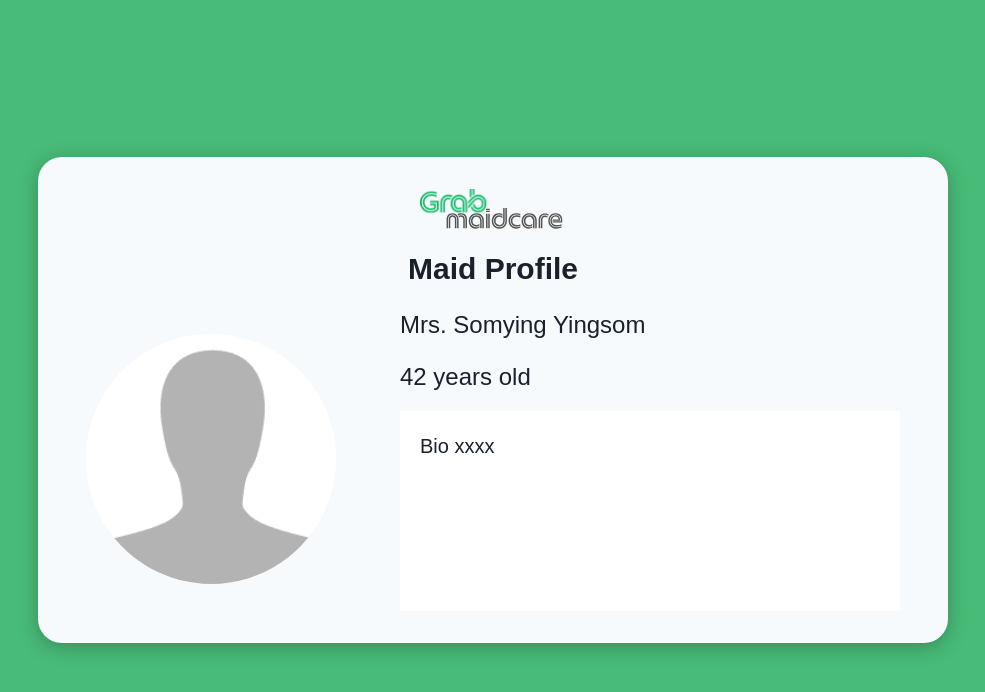
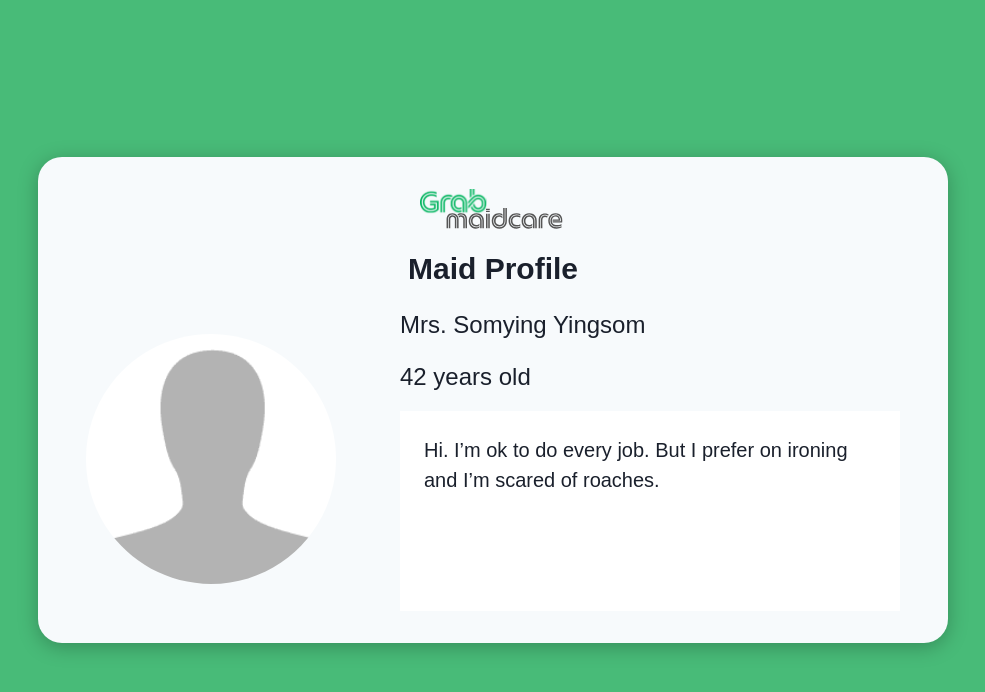
Before and after one commit to 2110336-SoftwareEngineering2/sec3_Werewolf, a React (Create React App) app in the folder maid-care-service-frontend/: page /profile in a window 1280 px wide. Shown: the top 692 px of the page, without its empty margins (147-1132 px from the left). Built offline with nearby package versions, Linux system fonts and the light colour scheme.

Commit message:
Update profilepage.jsx

```diff
--- a/maid-care-service-frontend/src/components/pages/profilepage/profilepage.jsx
+++ b/maid-care-service-frontend/src/components/pages/profilepage/profilepage.jsx
@@ -41,8 +41,10 @@ export const ProfilePage = () => {
             <Stack spacing={4}>
               <Box fontSize="2xl" >Mrs. Somying Yingsom</Box>
               <Box fontSize="2xl" >42 years old</Box>
-              <Box w="500px" h="200px" bg="White" p={5}>
-                <Text fontSize="xl">Bio xxxx</Text>
+              <Box w="500px" h="200px" bg="White" p={6}>
+                <Text fontSize="xl">
+                  Hi. I’m ok to do every job. But I prefer on ironing and I’m scared of roaches.
+                </Text>
               </Box>
             </Stack>
           </HStack>
```
